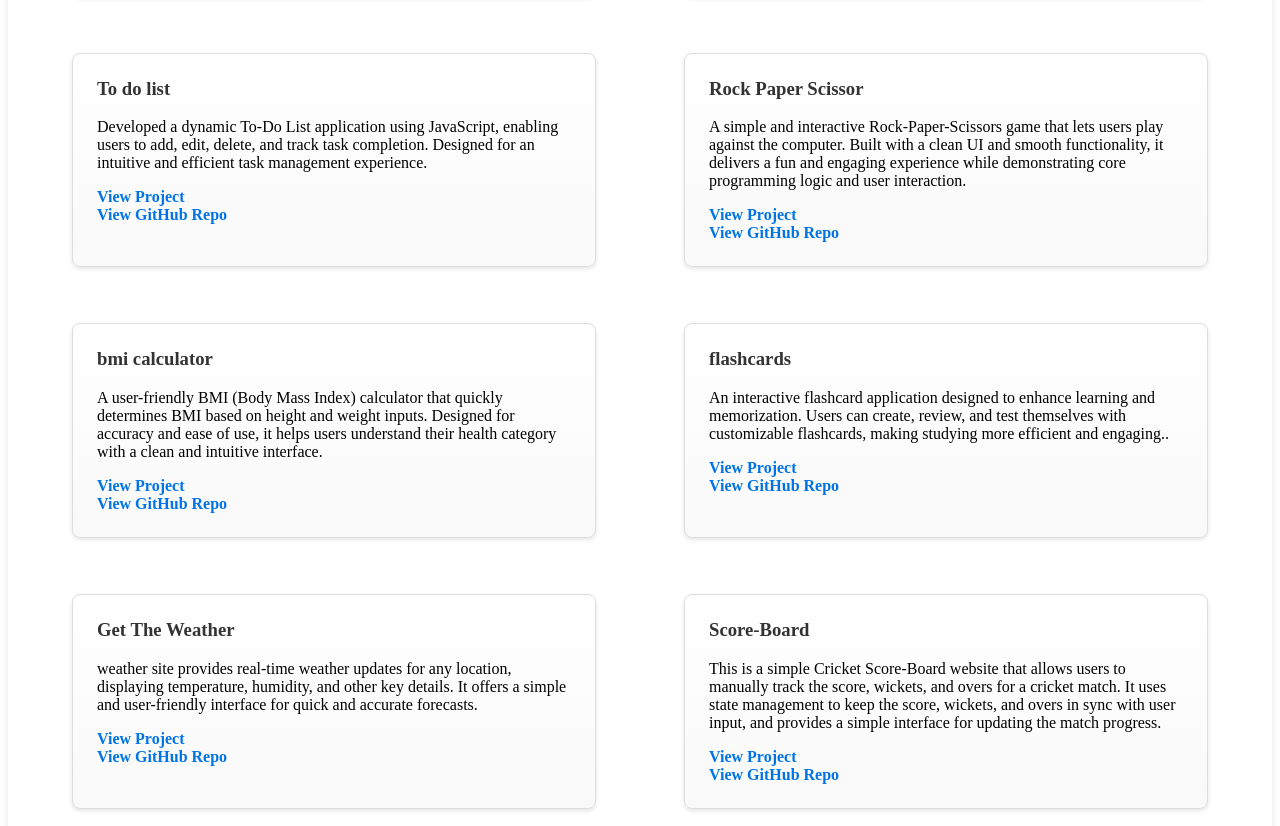
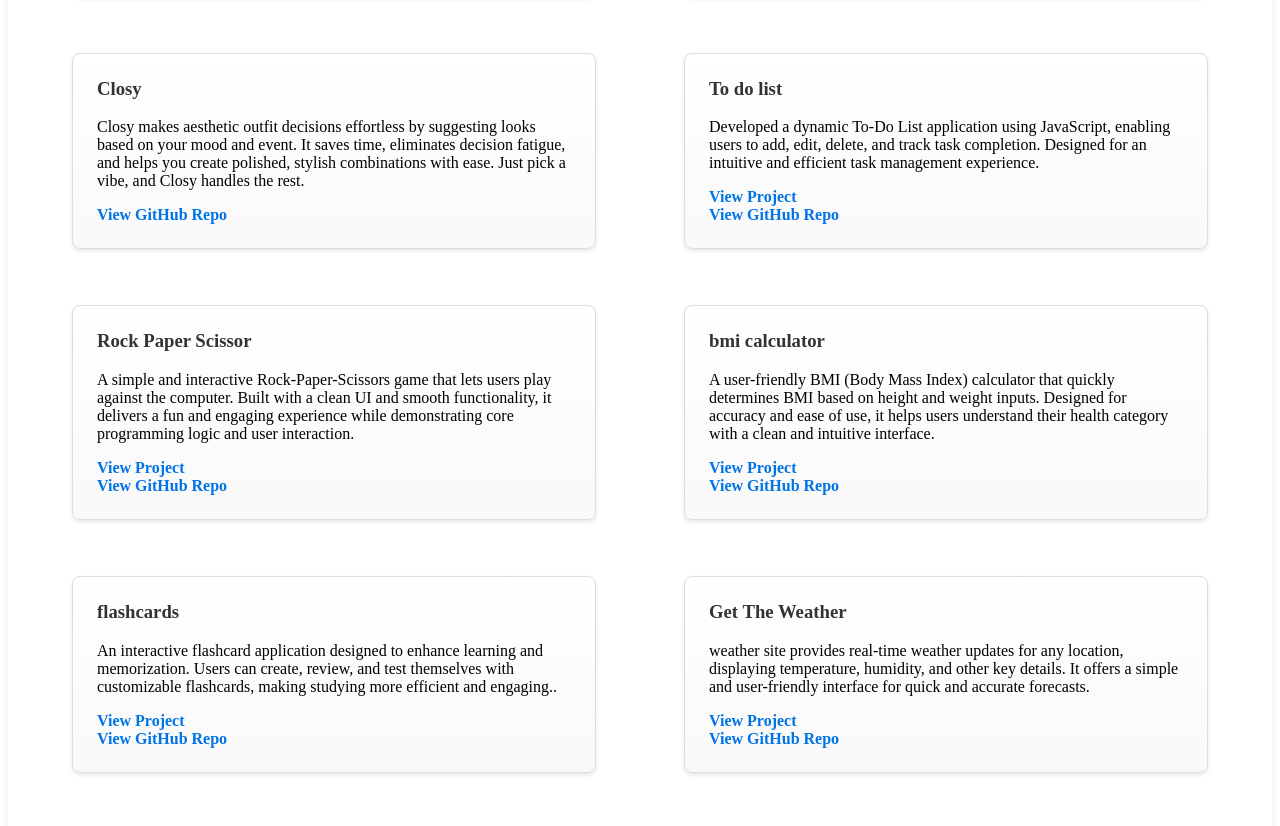
Before and after one commit to sakina1303/MyPortfolio, a plain HTML site: page index.html in a window 1280 px wide. Shown: the part 2038-2864 px from the top of the page. Drawn offline with Linux system fonts and the light colour scheme.

Commit message:
added project closy

```diff
--- a/index.html
+++ b/index.html
@@ -91,6 +91,11 @@
                 <a href="https://github.com/biru-codeastromer/Endsemproject" target="_blank">View GitHub Repo</a>
             </div>
             <div class="project">
+                <h3>Closy</h3>
+                <p>Closy makes aesthetic outfit decisions effortless by suggesting looks based on your mood and event. It saves time, eliminates decision fatigue, and helps you create polished, stylish combinations with ease. Just pick a vibe, and Closy handles the rest.</p>
+                <a href="https://github.com/sakina1303/QuizGenerator" target="_blank">View GitHub Repo</a>
+            </div>
+            <div class="project">
                 <h3>To do list</h3>
                 <p>Developed a dynamic To-Do List application using JavaScript, enabling users to add, edit, delete, and track task completion. Designed for an intuitive and efficient task management experience.</p>
                 <a href="https://todolist-navy-two.vercel.app/" target="_blank">View Project</a>
```
